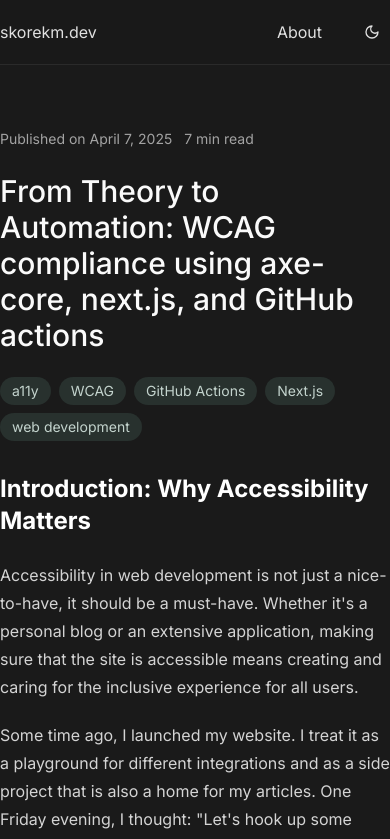
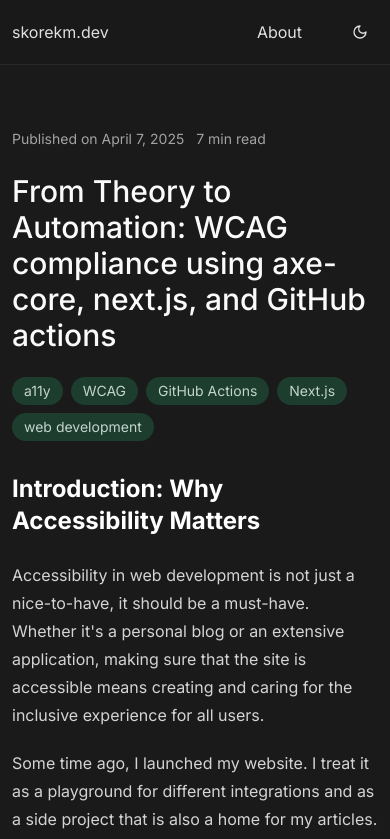
Before and after one commit to skorekm/skorekm.dev, a Next.js app: page /blog/from-theory-to-automation-wcag-compliance in a window 390 px wide. Shown: the top 839 px of the page. Built offline with nearby package versions, Linux system fonts and the light colour scheme.

Commit message:
feat: add scroll indicator to blogpost (#10)
* feat: add scroll indicator to blogpost

* fix: code cleaning

* fix: mobile view

* chore: fighting with CI

* chore: fight round two

* chore: round 3

* fix: lets try

```diff
--- a/src/app/about/page.tsx
+++ b/src/app/about/page.tsx
@@ -1,6 +1,6 @@
 export default function About() {
   return (
-    <main className="max-w-2xl mx-auto py-16">
+    <main className="max-w-2xl mx-auto py-16 px-3 lg:px-0">
       <section className="space-y-8">
         <h1 className="text-3xl font-medium text-neutral-900 dark:text-neutral-50">About Me</h1>
         <div className="prose prose-neutral dark:prose-invert max-w-none">
--- a/src/app/blog/[slug]/page.tsx
+++ b/src/app/blog/[slug]/page.tsx
@@ -9,7 +9,7 @@
   const { frontmatter, content } = await getMdxById('posts', slug);
 
   return (
-      <main className="max-w-2xl mx-auto py-16">
+      <main className="max-w-2xl mx-auto py-16 px-3 lg:px-0">
         <article className="space-y-8">
           <header className="space-y-6">
             <div className="flex items-center gap-3 text-sm text-neutral-500 dark:text-neutral-400">
--- a/src/app/globals.css
+++ b/src/app/globals.css
@@ -22,7 +22,7 @@
     --muted: 44 10% 92%;
     --muted-foreground: 0 0% 45%;
 
-    --accent: 158 15% 80%;
+    --accent: 158 30% 30%;
     --accent-foreground: 158 \% 25%;
 
     --destructive: 0 84.2% 60.2%;
@@ -54,7 +54,7 @@
     --muted: 0 0% 15%;
     --muted-foreground: 44 10% 65%;
 
-    --accent: 158 15% 25%;
+    --accent: 155 50% 25%;
     --accent-foreground: 158 15% 80%;
 
     --destructive: 0 62.8% 30.6%;
--- a/src/app/page.tsx
+++ b/src/app/page.tsx
@@ -10,7 +10,7 @@
 
   return (
     <>
-      <main className="max-w-2xl mx-auto py-16 space-y-32">
+      <main className="max-w-2xl mx-auto py-16 space-y-32 px-3 lg:px-0">
         <section id="blog" className="space-y-12">
           <h1 className="text-2xl font-medium text-neutral-900 dark:text-neutral-50">Latest Posts</h1>
           <div className="space-y-4">
--- a/src/components/ui/footer.tsx
+++ b/src/components/ui/footer.tsx
@@ -2,7 +2,7 @@
 
 export const Footer = () => {
   return (
-    <footer className="border-t border-[#e5e2dd] mt-auto dark:border-[#2a2a2a]">
+    <footer className="border-t border-[#e5e2dd] mt-auto dark:border-[#2a2a2a] px-3 lg:px-0">
       <div className="max-w-2xl mx-auto h-24 text-sm text-[#8c8c8c] dark:text-[#8c8c8c] flex justify-between items-center space-x-4">
         <div>© 2025 skorekm.dev. All rights reserved.</div>
         <div className="flex space-x-4">
--- a/src/components/ui/header.tsx
+++ b/src/components/ui/header.tsx
@@ -1,20 +1,28 @@
+'use client';
+
 import Link from "next/link"
+import { usePathname } from "next/navigation"
 import { ThemeToggle } from "@/components/ui/theme-toggle"
+import { ScrollIndicator } from "@/components/ui/scroll-indicator"
+export const Header = () => {
+  const pathname = usePathname()
 
-export const Header = () => {
+  const isBlogPost = pathname.includes('/blog')
+
   return (
     <header className="sticky top-0 z-50 backdrop-blur-sm bg-[#f5f3f0]/80 dark:bg-[#1a1a1a]/80 border-b border-[#e5e2dd] dark:border-[#2a2a2a]">
-      <nav className="max-w-2xl mx-auto h-16 flex items-center justify-between">
+      <nav className="max-w-2xl px-3 lg:px-0 mx-auto h-16 flex items-center justify-between">
         <Link href="/" className="hover:text-accent-foreground transition-colors">
           skorekm.dev
         </Link>
         <div className="flex items-center gap-8">
-          <Link href="/about" className="hover:text-accent-foreground transition-colors">
+          <Link href="/about" className="hover:text-accent-foreground hover:bg-accent/50 transition-colors rounded-md px-2 py-1">
             About
           </Link>
           <ThemeToggle />
         </div>
       </nav>
+      {isBlogPost && <ScrollIndicator />}
     </header>
   )
 }
--- a/src/components/ui/mdx-content.tsx
+++ b/src/components/ui/mdx-content.tsx
@@ -1,3 +1,4 @@
+import { HTMLAttributes } from 'react';
 import { MDXRemote } from 'next-mdx-remote/rsc';
 import rehypeHighlight from 'rehype-highlight';
 import '@/styles/highlight-js/a11y-dark.css';
@@ -5,6 +6,9 @@
 export const mdxComponents = {
   pre: ({ children }: { children: React.ReactNode }) => {
     return <pre className="p-0">{children}</pre>
+  },
+  code: ({ children, ...props }: { children: React.ReactNode, props: HTMLAttributes<HTMLElement> }) => {
+    return <code tabIndex={0} {...props}>{children}</code>
   }
 }
 
--- /dev/null
+++ b/src/components/ui/scroll-indicator.tsx
@@ -0,0 +1,30 @@
+'use client'
+
+import { useEffect, useState } from "react"
+
+export const ScrollIndicator = () => {
+  const [scrollPercentage, setScrollPercentage] = useState(0);
+
+  useEffect(() => {
+    const handleScroll = () => {
+      const scrollPosition = window.scrollY;
+      const pageHeight = document.documentElement.scrollHeight - window.innerHeight;
+      const scrollPercentage = (scrollPosition / pageHeight) * 100;
+      setScrollPercentage(scrollPercentage);
+    }
+    window.addEventListener('scroll', handleScroll);
+
+    handleScroll();
+
+    return () => window.removeEventListener('scroll', handleScroll);
+  }, [])
+  return (
+    <div
+      className="absolute top-16 inset-0 h-0.5 bg-accent"
+      style={{
+        transform: `scaleX(${scrollPercentage / 100})`,
+        transformOrigin: 'left'
+      }}
+    />
+  )
+}
--- a/src/components/ui/theme-toggle.tsx
+++ b/src/components/ui/theme-toggle.tsx
@@ -12,7 +12,7 @@
       variant="ghost"
       size="icon"
       onClick={() => setTheme(theme === "light" ? "dark" : "light")}
-      className="hover:bg-accent"
+      className="hover:bg-accent/50"
     >
       <Sun className="h-[1.2rem] w-[1.2rem] rotate-0 scale-100 transition-all dark:-rotate-90 dark:scale-0" />
       <Moon className="absolute h-[1.2rem] w-[1.2rem] rotate-90 scale-0 transition-all dark:rotate-0 dark:scale-100" />
```
